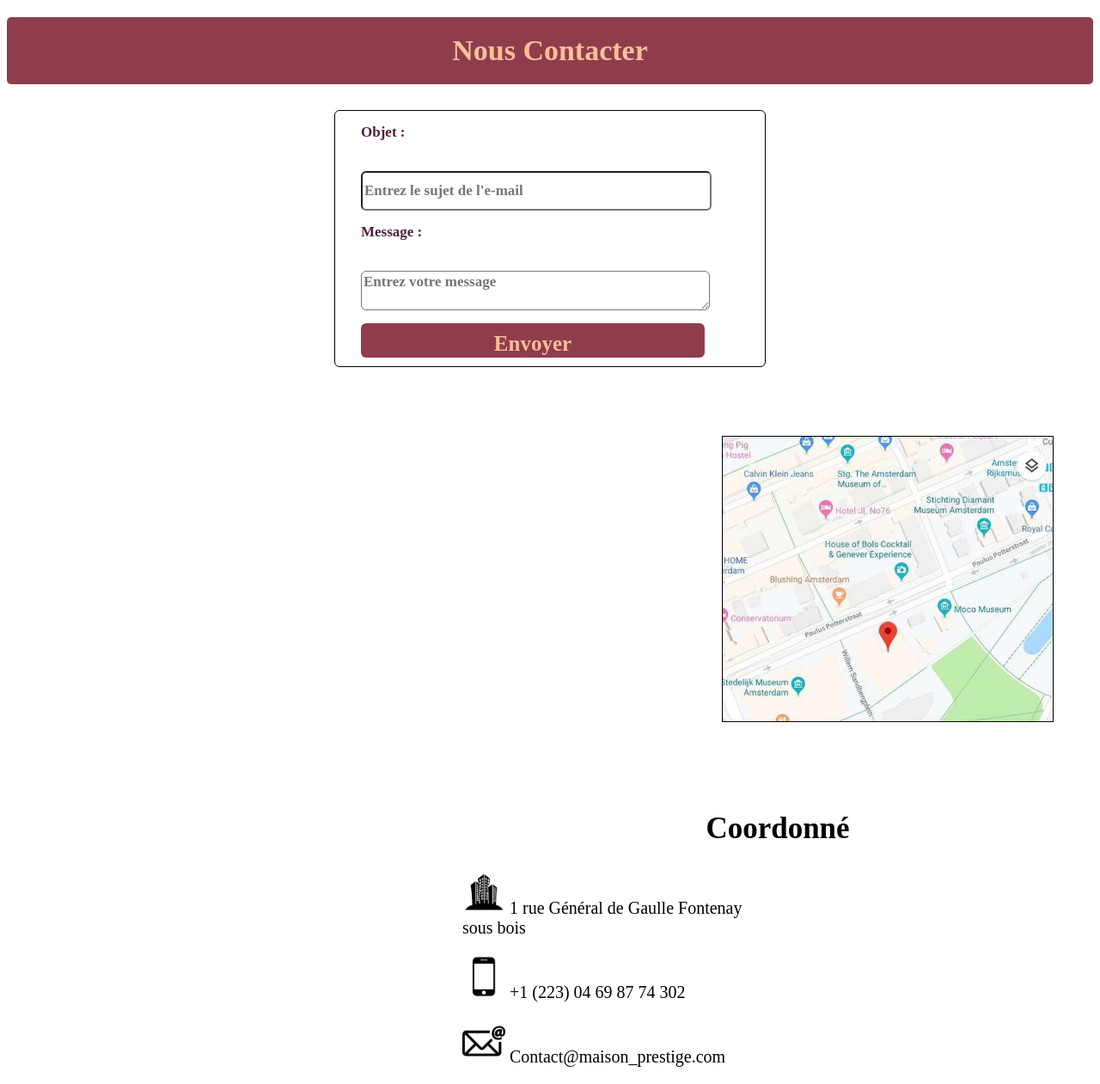
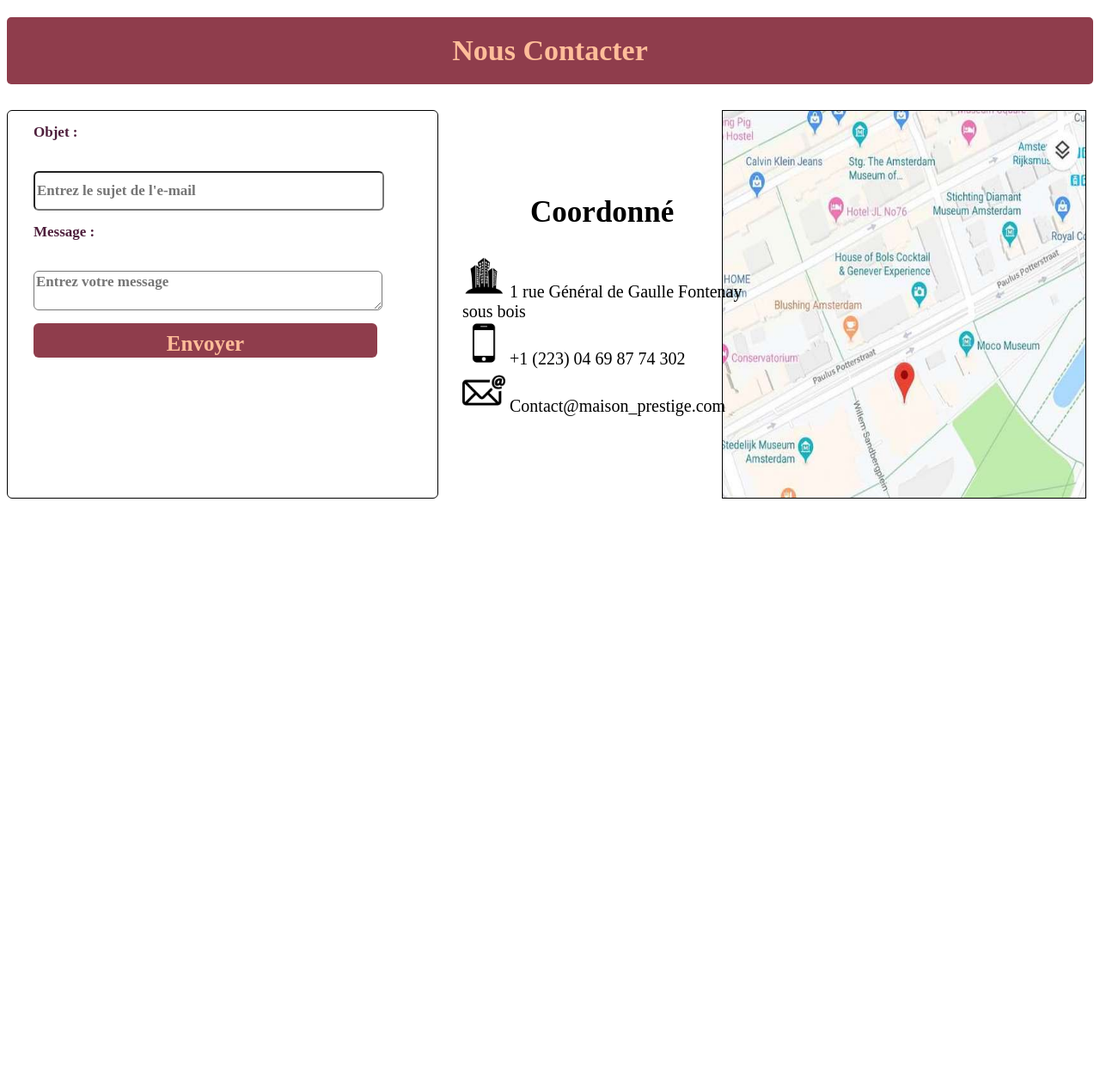
Before and after one commit to Faithgg/Groupe4-PRODUCTION, a PHP site: page /contact/contact.php in a window 1280 px wide. Shown: the part 94-1355 px from the top of the page at 86% size. After the commit the page ends 674 px from the top, so only its background shows below. Run offline with PHP 8.4, Linux system fonts and the light colour scheme.

```diff
--- a/contact/style/contact.css
+++ b/contact/style/contact.css
@@ -17,9 +17,9 @@
   .container {
 
    width: 500px;
-   height:auto ;
+   height:450px ;
     margin: 0 auto;
-    position: relative;
+    position: absolute;
     border: solid 1px black;
     margin-top: 30px;
     border-radius: 6px;
@@ -63,11 +63,11 @@ button {
 }
 
 .localise img{
-    position: relative;
-    width: 30vw;
-    height:auto;
+    position: absolute;
+    width: 33vw;
+    height:450px;
     margin-left: 65vw;
-    margin-top: 10vh;
+    margin-top: 30px;
     border: solid 1px black;
 
 }
@@ -77,7 +77,7 @@ button {
     height: 50px;
 }
 .desc{
-    position: relative;
+    position: absolute;
     margin-left: 530px;
     font-family:'Footlight MT Light';
 
@@ -92,7 +92,42 @@ button {
 }
 
 
-div.br{
+footer {
+    background-color: #666565;
+    padding: 20px 0;
+    position: static;
+    margin-top: 550px;
+    height: 100px;
+  }
 
-    height:15vh;
-}
+  .footer-links ul,
+  .footer-social ul {
+    list-style: none;
+    padding: 0;
+    margin: 0;
+    margin-left: 100px;
+  }
+
+  .footer-links li,
+  .footer-social li {
+    display: inline-block;
+    margin-left: 100px;
+    margin-top: 20px;
+  }
+
+  .footer-links a,
+  .footer-social a {
+    text-decoration: none;
+    color: white;
+    margin-left: 100px;
+  }
+
+  .footer-social i {
+    font-size: 24px;
+    color: white;
+    margin-left: 100px;
+  }
+
+  p {
+    margin: 0;
+  }
```
